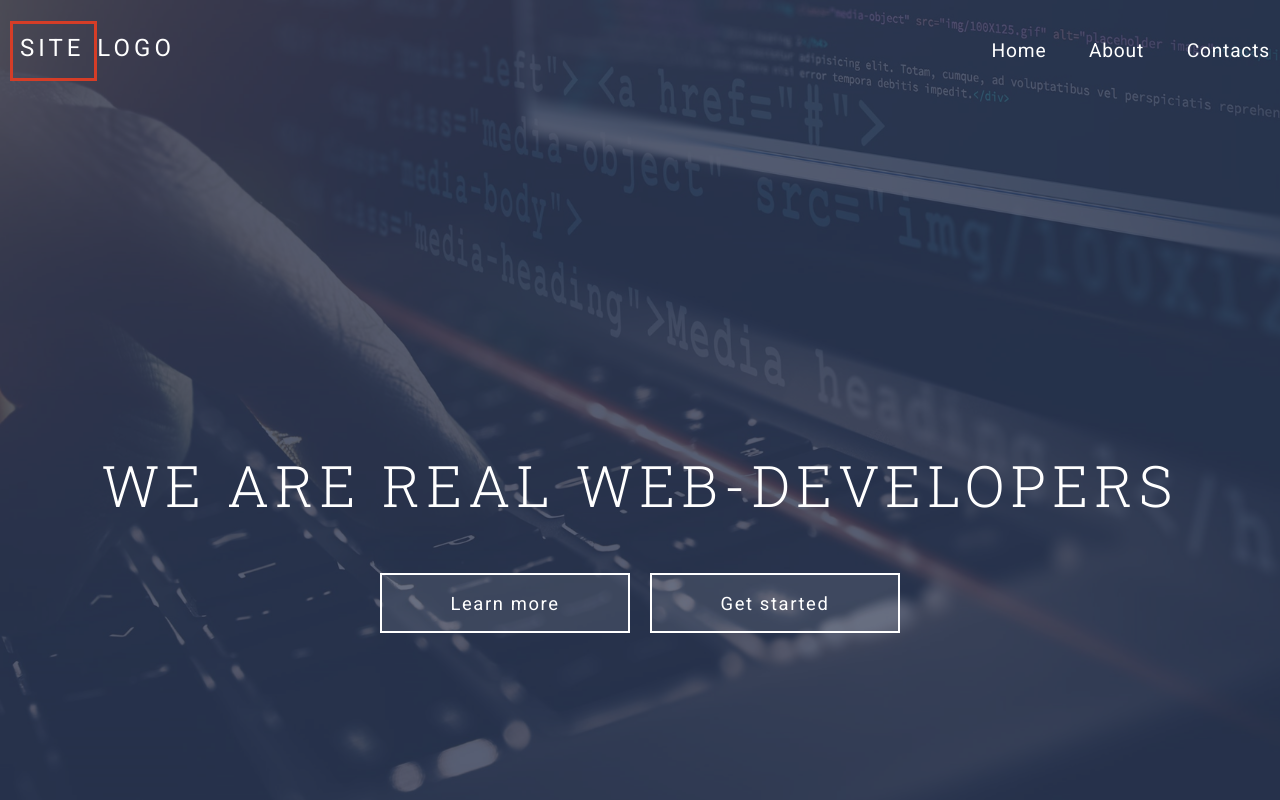
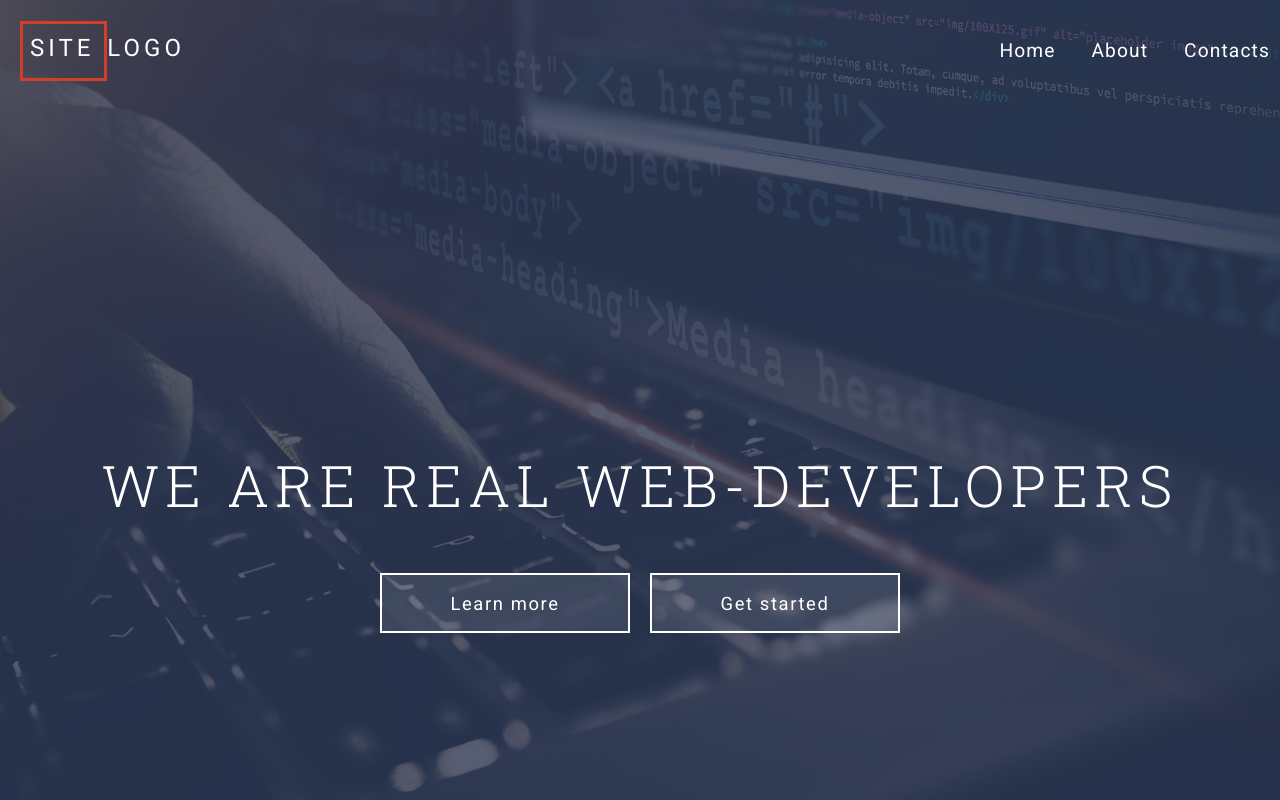
Before and after one commit to B-Evgeniy/Homework_7, a plain HTML site: page index.html in a window 1280 px wide. Shown: the top 800 px of the page. Drawn offline with Linux system fonts and the light colour scheme.

Commit message:
commit 11-05-2020

```diff
--- a/assets/scss/header/_header.scss
+++ b/assets/scss/header/_header.scss
@@ -5,7 +5,7 @@
   min-height: 100vh;
   position: relative;
   &_menu {
-    max-width: 1296px;
+    max-width: 1320px;
     margin: 35px auto 0px;
     padding-left: 10px;
     padding-right: 10px;
@@ -31,23 +31,28 @@
     font-size: 1.5rem;
     letter-spacing: 0.25rem;
     z-index: 2;
+    padding-left: 10px;
+
+
   }
   &-border {
     border: 3px solid #d53d27;
     padding-top: 10px;
     padding-left: 7px;
     padding-bottom: 16px;
+
+
   }
   &_list {
     list-style: none;
     margin-top: 5px;
     font-size: 1.2rem;
-    letter-spacing: 0.05rem;
+    letter-spacing: 0.07rem;
 
   }
   &_item {
     display: inline;
-    margin-left: 37px;
+    margin-left: 30px;
   }
   &-link:hover {
     color: #d66926;
```
Also changed, not shown: assets/css/style.css.
